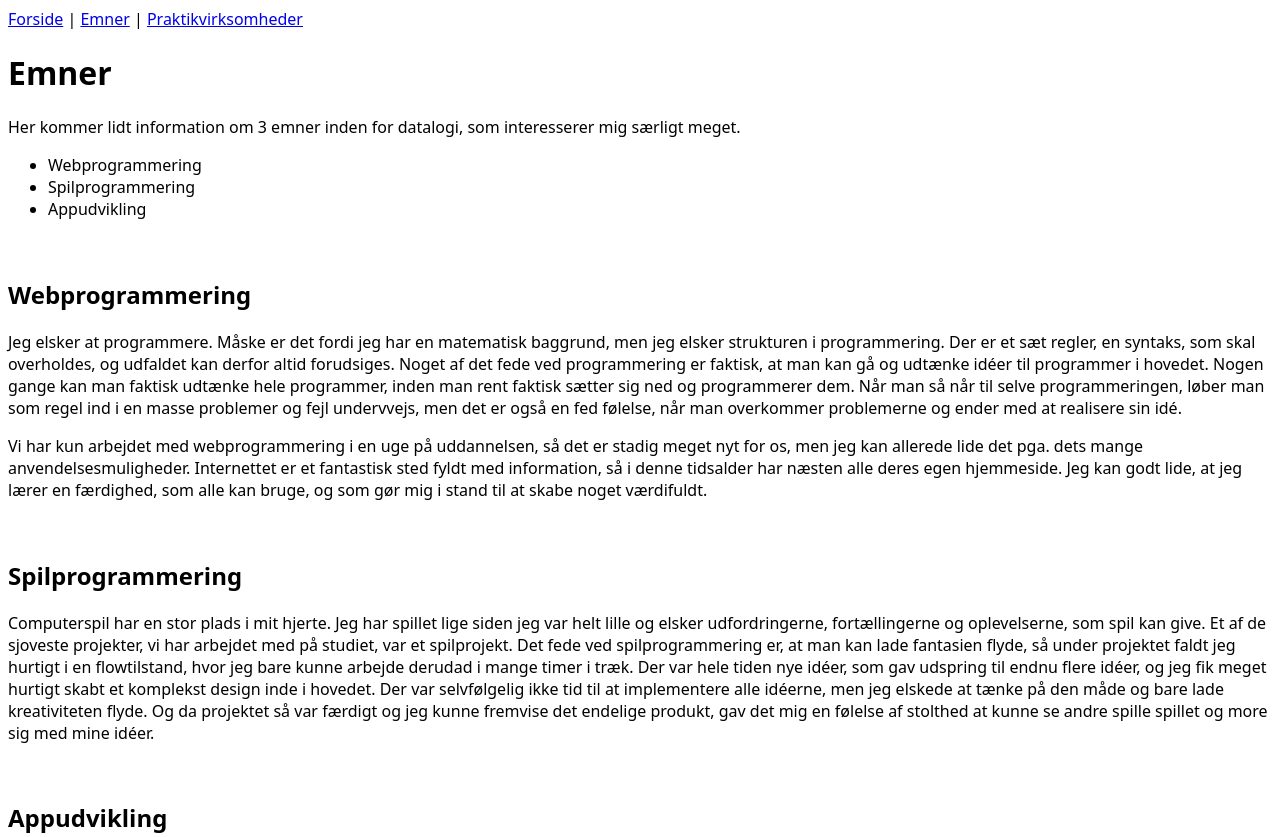
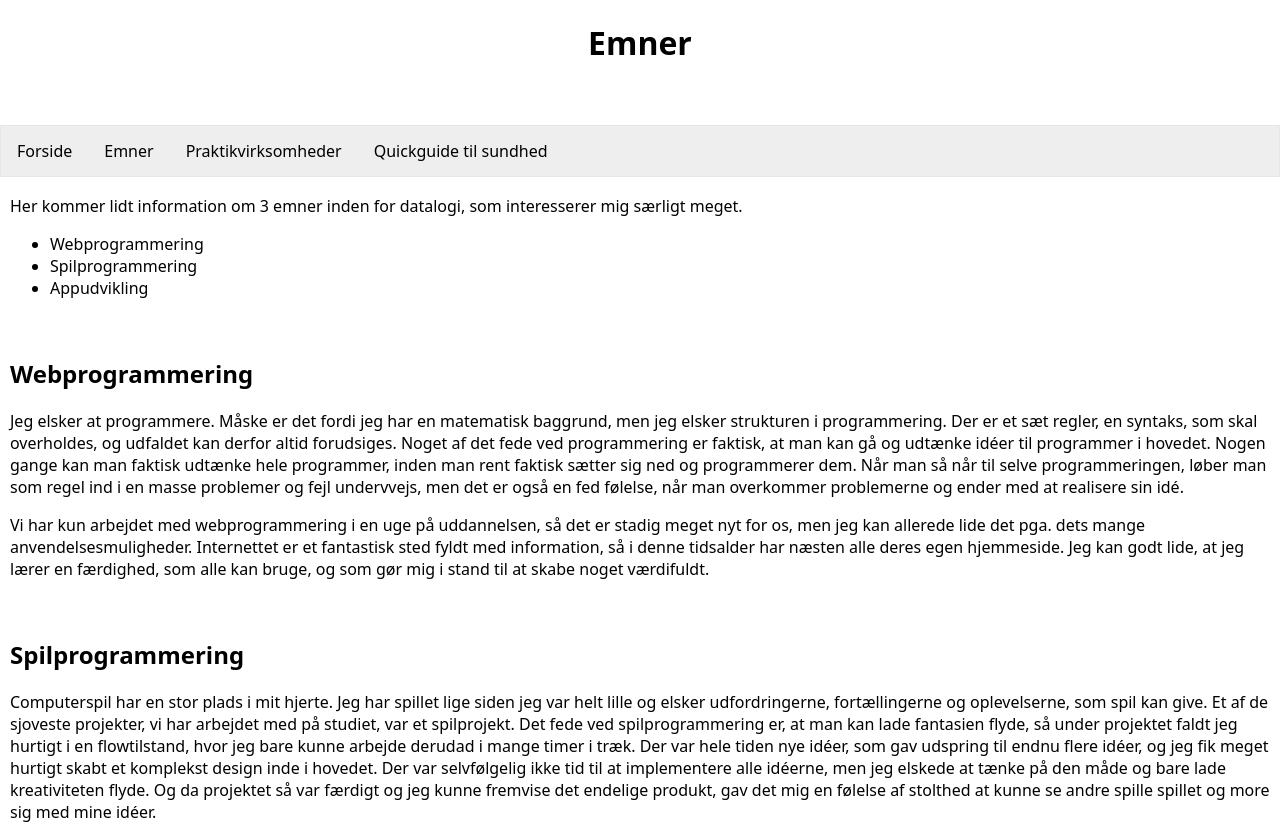
Before and after one commit to BenjaminKyhn/Demo_website, a website: page public/emner.html in a window 1280 px wide. Shown: the top 837 px of the page. Drawn offline with Linux system fonts and the light colour scheme.

Commit message:
Emner bruger nu samme style som de andre

```diff
--- a/public/emner.html
+++ b/public/emner.html
@@ -1,19 +1,29 @@
 <!DOCTYPE html>
 <html lang="en">
+
 <head>
   <meta charset="UTF-8">
   <meta name="viewport" content="width=device-width, initial-scale=1.0">
   <title>Emner i datalogi</title>
-    <link rel="stylesheet" href="style.css">
+  <link rel="stylesheet" href="sundhed.css">
 </head>
+
 <body>
-    <nav>
-        <a href="/">Forside</a> |
-        <a href="/emner.html">Emner</a> |
-        <a href="/praktikvirksomheder.html">Praktikvirksomheder</a>
-      </nav>
+  <div class="fixedElements">
+    <div class="header">
+      <h1>Emner</h1>
+    </div>
 
-    <h1>Emner</h1>
+    <ul class="navbar">
+      <li><a href="/">Forside</a></li>
+      <li><a href="/emner.html">Emner</a></li>
+      <li><a href="/praktikvirksomheder.html">Praktikvirksomheder</a></li>
+      <li><a href="/sundhed.html">Quickguide til sundhed</a></li>
+    </ul>
+  </div>
+
+  <div class="columns">
+    <div class="main">
       <p>Her kommer lidt information om 3 emner inden for datalogi, som interesserer mig særligt meget.</p>
       <ul>
         <li>Webprogrammering</li>
@@ -22,13 +32,45 @@
       </ul>
       <br>
       <h2>Webprogrammering</h2>
-      <p>Jeg elsker at programmere. Måske er det fordi jeg har en matematisk baggrund, men jeg elsker strukturen i programmering. Der er et sæt regler, en syntaks, som skal overholdes, og udfaldet kan derfor altid forudsiges. Noget af det fede ved programmering er faktisk, at man kan gå og udtænke idéer til programmer i hovedet. Nogen gange kan man faktisk udtænke hele programmer, inden man rent faktisk sætter sig ned og programmerer dem. Når man så når til selve programmeringen, løber man som regel ind i en masse problemer og fejl undervvejs, men det er også en fed følelse, når man overkommer problemerne og ender med at realisere sin idé.</p>
-      <p>Vi har kun arbejdet med webprogrammering i en uge på uddannelsen, så det er stadig meget nyt for os, men jeg kan allerede lide det pga. dets mange anvendelsesmuligheder. Internettet er et fantastisk sted fyldt med information, så i denne tidsalder har næsten alle deres egen hjemmeside. Jeg kan godt lide, at jeg lærer en færdighed, som alle kan bruge, og som gør mig i stand til at skabe noget værdifuldt.</p>
+      <p>Jeg elsker at programmere. Måske er det fordi jeg har en matematisk baggrund, men jeg elsker strukturen i
+        programmering. Der er et sæt regler, en syntaks, som skal overholdes, og udfaldet kan derfor altid forudsiges.
+        Noget
+        af det fede ved programmering er faktisk, at man kan gå og udtænke idéer til programmer i hovedet. Nogen gange
+        kan
+        man faktisk udtænke hele programmer, inden man rent faktisk sætter sig ned og programmerer dem. Når man så når
+        til
+        selve programmeringen, løber man som regel ind i en masse problemer og fejl undervvejs, men det er også en fed
+        følelse, når man overkommer problemerne og ender med at realisere sin idé.</p>
+      <p>Vi har kun arbejdet med webprogrammering i en uge på uddannelsen, så det er stadig meget nyt for os, men jeg
+        kan
+        allerede lide det pga. dets mange anvendelsesmuligheder. Internettet er et fantastisk sted fyldt med
+        information,
+        så
+        i denne tidsalder har næsten alle deres egen hjemmeside. Jeg kan godt lide, at jeg lærer en færdighed, som alle
+        kan
+        bruge, og som gør mig i stand til at skabe noget værdifuldt.</p>
       <br>
       <h2>Spilprogrammering</h2>
-      <p>Computerspil har en stor plads i mit hjerte. Jeg har spillet lige siden jeg var helt lille og elsker udfordringerne, fortællingerne og oplevelserne, som spil kan give. Et af de sjoveste projekter, vi har arbejdet med på studiet, var et spilprojekt. Det fede ved spilprogrammering er, at man kan lade fantasien flyde, så under projektet faldt jeg hurtigt i en flowtilstand, hvor jeg bare kunne arbejde derudad i mange timer i træk. Der var hele tiden nye idéer, som gav udspring til endnu flere idéer, og jeg fik meget hurtigt skabt et komplekst design inde i hovedet. Der var selvfølgelig ikke tid til at implementere alle idéerne, men jeg elskede at tænke på den måde og bare lade kreativiteten flyde. Og da projektet så var færdigt og jeg kunne fremvise det endelige produkt, gav det mig en følelse af stolthed at kunne se andre spille spillet og more sig med mine idéer.</p>
+      <p>Computerspil har en stor plads i mit hjerte. Jeg har spillet lige siden jeg var helt lille og elsker
+        udfordringerne, fortællingerne og oplevelserne, som spil kan give. Et af de sjoveste projekter, vi har arbejdet
+        med
+        på studiet, var et spilprojekt. Det fede ved spilprogrammering er, at man kan lade fantasien flyde, så under
+        projektet faldt jeg hurtigt i en flowtilstand, hvor jeg bare kunne arbejde derudad i mange timer i træk. Der var
+        hele tiden nye idéer, som gav udspring til endnu flere idéer, og jeg fik meget hurtigt skabt et komplekst design
+        inde i hovedet. Der var selvfølgelig ikke tid til at implementere alle idéerne, men jeg elskede at tænke på den
+        måde
+        og bare lade kreativiteten flyde. Og da projektet så var færdigt og jeg kunne fremvise det endelige produkt, gav
+        det
+        mig en følelse af stolthed at kunne se andre spille spillet og more sig med mine idéer.</p>
       <br>
       <h2>Appudvikling</h2>
-      <p>Ligesom de 2 andre fokusområder, synes jeg appudvikling er interessant, fordi man skaber noget umiddelbart anvendeligt og værdigfuldt. Jeg kan programmere en app, lægge den på min telefon og begynde at bruge den med det samme. Jeg kan godt lide tanken om at skabe noget, som er med til at løse et problem og som mine kunder kommer til at bruge i hverdagen.</p>
+      <p>Ligesom de 2 andre fokusområder, synes jeg appudvikling er interessant, fordi man skaber noget umiddelbart
+        anvendeligt og værdigfuldt. Jeg kan programmere en app, lægge den på min telefon og begynde at bruge den med det
+        samme. Jeg kan godt lide tanken om at skabe noget, som er med til at løse et problem og som mine kunder kommer
+        til
+        at bruge i hverdagen.</p>
+    </div>
+  </div>
 </body>
+
 </html>
```
Lines whose indentation alone changed are shown as unchanged.
